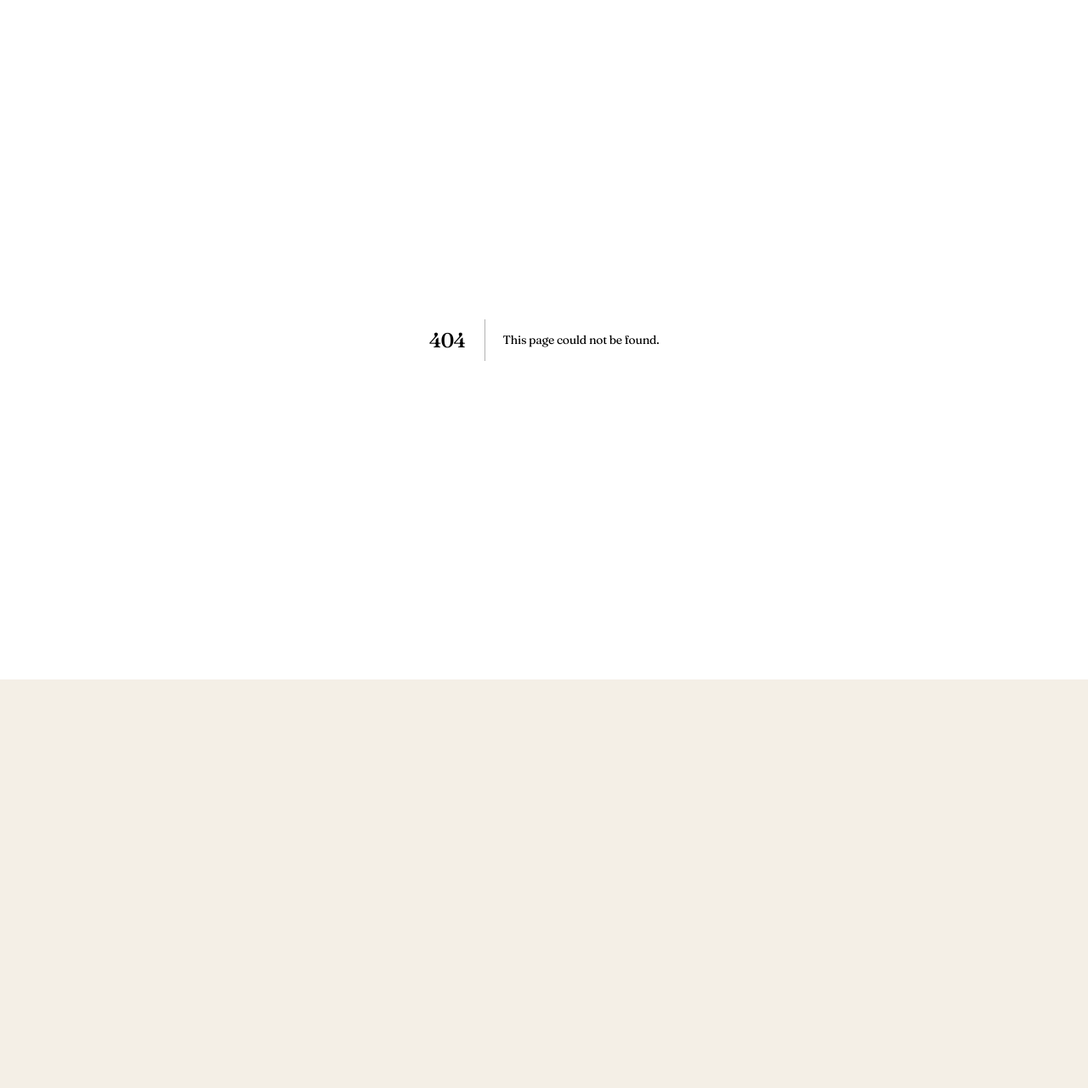
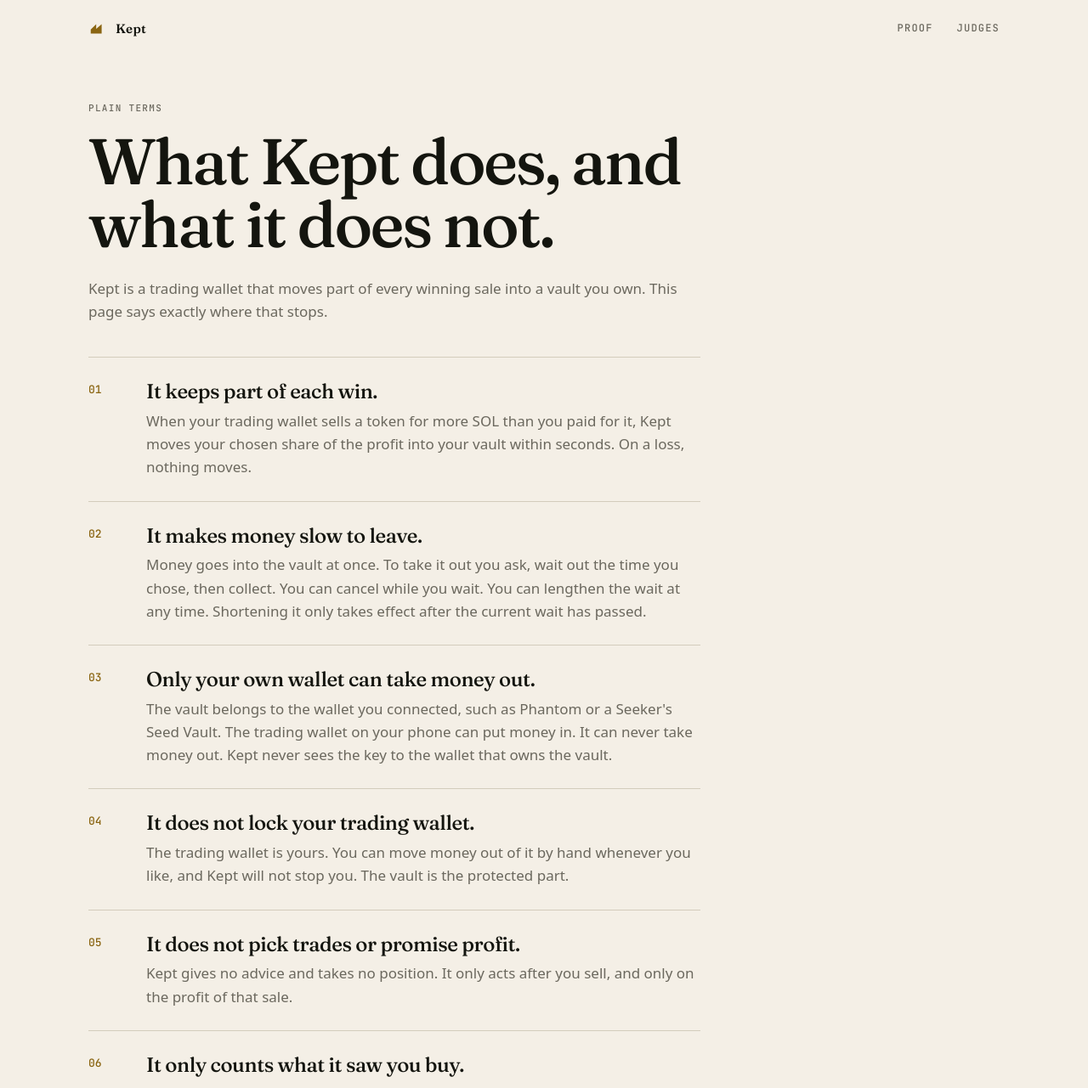
Before and after one commit to jenzylove/kept, a Next.js app in the folder web/: page /limits in a window 1280 px wide. Before the commit this address had no page. Shown: the top 1281 px of the page at 85% size. Before the commit the page ends 800 px from the top, so only its background shows below. Built offline with nearby package versions, Linux system fonts and the light colour scheme.

Commit message:
Settings as a menu that opens in place, plain terms page on the site

```diff
--- /dev/null
+++ b/web/app/limits/page.tsx
@@ -0,0 +1,77 @@
+import Link from 'next/link';
+import { Mark } from '@/components/Mark';
+
+export const metadata = { title: 'What Kept does and does not do' };
+
+export default function Limits() {
+  return (
+    <>
+      <div className="wrap">
+        <header className="top">
+          <Link className="mark" href="/"><Mark /> Kept</Link>
+          <nav><Link href="/proof">Proof</Link><Link href="/judges">Judges</Link></nav>
+        </header>
+      </div>
+      <main className="wrap" style={{ padding: '56px 24px 96px' }}>
+        <div className="narrow">
+          <div className="label" style={{ marginBottom: 20 }}>Plain terms</div>
+          <h1 style={{ fontSize: 'clamp(40px, 6.5vw, 76px)' }}>What Kept does, and what it does not.</h1>
+          <p className="dim" style={{ margin: '24px 0 40px' }}>
+            Kept is a trading wallet that moves part of every winning sale into a vault you own. This page says exactly where that stops.
+          </p>
+
+          <div className="steps">
+            <div>
+              <div>
+                <h3>It keeps part of each win.</h3>
+                <p>When your trading wallet sells a token for more SOL than you paid for it, Kept moves your chosen share of the profit into your vault within seconds. On a loss, nothing moves.</p>
+              </div>
+            </div>
+            <div>
+              <div>
+                <h3>It makes money slow to leave.</h3>
+                <p>Money goes into the vault at once. To take it out you ask, wait out the time you chose, then collect. You can cancel while you wait. You can lengthen the wait at any time. Shortening it only takes effect after the current wait has passed.</p>
+              </div>
+            </div>
+            <div>
+              <div>
+                <h3>Only your own wallet can take money out.</h3>
+                <p>The vault belongs to the wallet you connected, such as Phantom or a Seeker&apos;s Seed Vault. The trading wallet on your phone can put money in. It can never take money out. Kept never sees the key to the wallet that owns the vault.</p>
+              </div>
+            </div>
+            <div>
+              <div>
+                <h3>It does not lock your trading wallet.</h3>
+                <p>The trading wallet is yours. You can move money out of it by hand whenever you like, and Kept will not stop you. The vault is the protected part.</p>
+              </div>
+            </div>
+            <div>
+              <div>
+                <h3>It does not pick trades or promise profit.</h3>
+                <p>Kept gives no advice and takes no position. It only acts after you sell, and only on the profit of that sale.</p>
+              </div>
+            </div>
+            <div>
+              <div>
+                <h3>It only counts what it saw you buy.</h3>
+                <p>Profit is the sale price minus what you paid. If a token reached your trading wallet some other way, such as a transfer or an airdrop, Kept has no cost for it and will not count its sale as a win.</p>
+              </div>
+            </div>
+            <div>
+              <div>
+                <h3>It needs the app to be allowed to run.</h3>
+                <p>The watching happens on your phone. If the phone stops the app, a win is kept when the app next wakes and is marked as found late. If you have already moved the SOL out of the trading wallet by then, there is nothing left to keep.</p>
+              </div>
+            </div>
+            <div>
+              <div>
+                <h3>It is new software.</h3>
+                <p>The vault program is open source and tested, but it has not had an outside audit. Use amounts you can afford to have at risk.</p>
+              </div>
+            </div>
+          </div>
+        </div>
+      </main>
+    </>
+  );
+}
```
Also changed, not shown: 2 other files (tests, documents, lock files or other folders).
